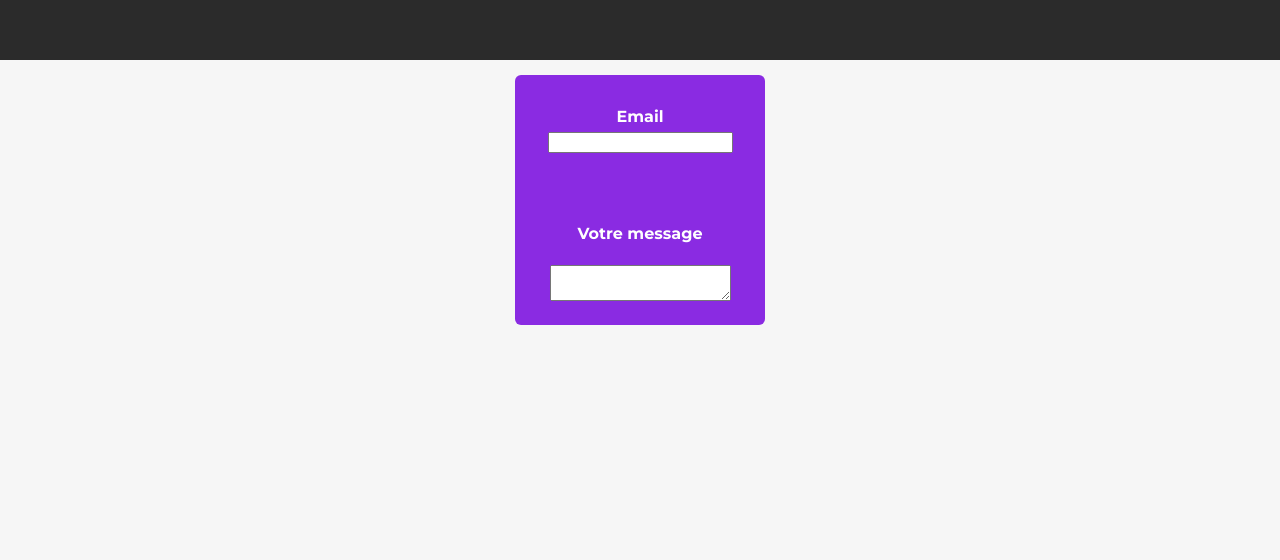
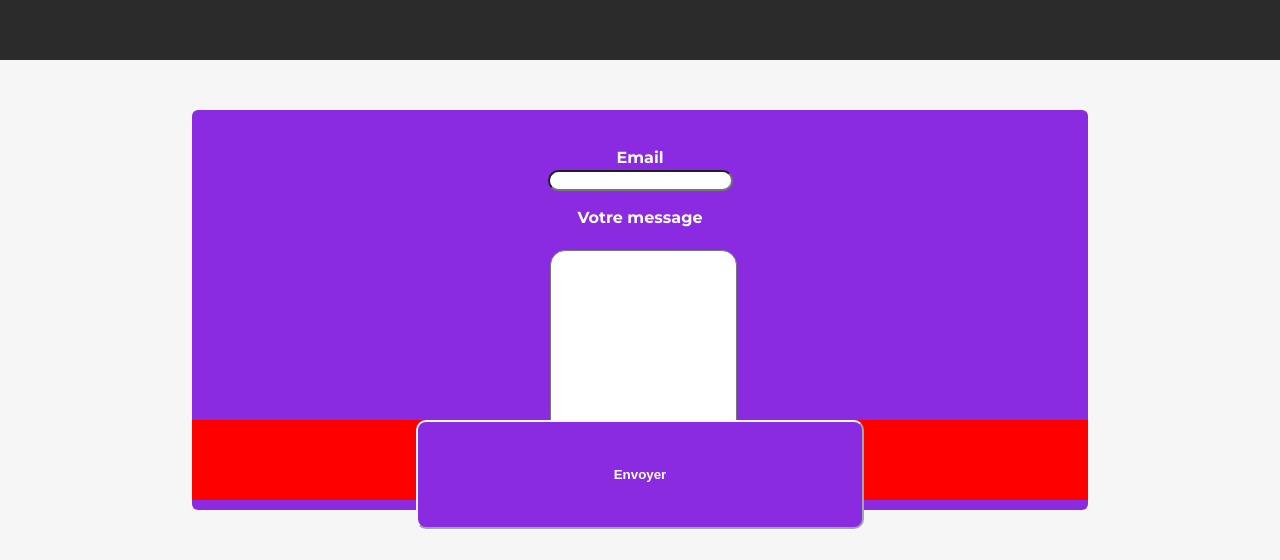
Before and after one commit to The-JW-Corp/JW-Corp-react, a React (Create React App) app: page / in a window 1280 px wide. Shown: the part 740-1300 px from the top of the page. Before the commit the page ends 1080 px from the top, so only its background shows below. Built offline with nearby package versions, Linux system fonts and the light colour scheme.

Commit message:
reponsiv update

```diff
--- a/src/components/Formulaire/Formulaire.js
+++ b/src/components/Formulaire/Formulaire.js
@@ -25,24 +25,25 @@ function Formulaire() {
       </form> */}
       <form>
         <div className="mail-container">
-          <label className="labels">
-            <div className="text-label">
-            Email
-            </div>
+          <label className="label-mail">
+            <div className="text-label">Email</div>
             <div className="mail-input">
               <input type="text" name="email" />
             </div>
           </label>
         </div>
         <div className="message-container">
-          <label className="labels">
-            <div className="text-label">
-            Votre message
-            </div>
+          <label className="label-message">
+            <div className="text-label">Votre message</div>
             <div className="message-input">
               <textarea name="message"></textarea>
             </div>
           </label>
+        </div>
+        <div className="button-container">
+          <button className="submit-button" type="submit">
+            Envoyer
+          </button>
         </div>
       </form>
     </section>
--- a/src/components/Formulaire/TestForm.css
+++ b/src/components/Formulaire/TestForm.css
@@ -3,50 +3,62 @@
   justify-content: center;
   align-items: center;
   width: 100vw;
-  height: 280px;
+  height: 500px;
   /* background-color: red; */
   text-align: center;
 }
 
 form {
   background-color: blueviolet;
-  width: 250px;
-  height: 250px;
+  width: 70vw;
+  height: 80%;
   color: white;
   border-radius: 6px;
   display: flex;
   flex-direction: column;
   justify-content: space-evenly;
   font-weight: bolder;
+  flex-wrap: wrap;
   /* overflow: hidden; */
 }
 
 .mail-container{
   /* background-color: yellow; */
-  height: 40%;
+  height: 20%;
   display: flex;
   justify-content: center;
   align-items: center;
 }
 
-.mail-input{
+.mail-input > input {
   /* background-color: blue; */
+  border-radius: 15px;
+}
+
+.message-input > textarea {
+  border-radius: 15px;
 }
 
 .message-container{
   /* background-color: #3afc09; */
-  height: 70%;
+  height: 50%;
   display: flex;
   justify-content: center;
-  align-items: center;
+  /* align-items: center; */
+}
+
+
+.label-mail {
+  height: 25%;
+}
+
+.label-message {
+  height: 20%;
 }
 
 .mesage-input{
   /* background-color: aqua; */
-}
-
-.labels{
-  height: 25%;
+  height: 100%;
 }
 
 .text-label {
@@ -55,6 +67,39 @@ form {
   /* background-color: red; */
 }
 
-/* textarea{
-  height: 100px;
+textarea{
+  height: 15em;
+  width: 100% !important;
+}
+
+.submit-button{
+  background-color: blueviolet;
+  /* appearance: none; */
+  text-decoration: none;
+  cursor: pointer;
+  border-color: aliceblue;
+  border-radius: 10px;
+  padding: 5%;
+  width: 50%;
+  color: white;
+  font-weight: bolder;
+}
+
+.submit-button:hover{
+  background-color: white;
+}
+
+/* .submit-button:focus{
+  background-color: blueviolet;
 } */
+
+.button-container{
+  display: flex;
+  justify-self: center;
+  align-items: center;
+  flex-direction: column;
+  /* flex-wrap: wrap; */
+  height: 20%;
+  background-color: red;
+  /* padding: 10%; */
+}
```
